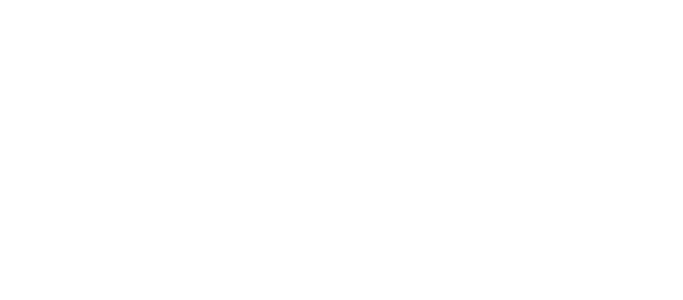
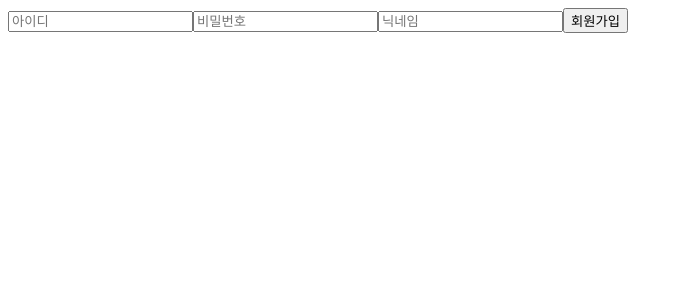
Before and after one commit to Dae-Ban/jwt-board-springboot, a React (Create React App) app in the folder frontend/: page /register in a window 1280 px wide. Before the commit this address had no page. Shown: the top 300 px of the page, without its empty margins (0-683 px from the left). Built offline with nearby package versions, Linux system fonts and the light colour scheme.

Commit message:
회원가입, 로그인 페이지

```diff
--- /dev/null
+++ b/frontend/src/api/auth.ts
@@ -0,0 +1,13 @@
+import axios from 'axios';
+
+const API_BASE_URL = 'http://localhost/auth'; // Spring Boot 백엔드 주소
+
+export const register = async (data: { username: string; password: string; nickname: string }) => {
+  const response = await axios.post(`${API_BASE_URL}/register`, data);
+  return response.data;
+};
+
+export const login = async (data: { username: string; password: string }) => {
+  const response = await axios.post(`${API_BASE_URL}/login`, data);
+  return response.data; // { token: "..." }
+};
--- /dev/null
+++ b/frontend/src/components/LoginForm.tsx
@@ -0,0 +1,31 @@
+import React, { useState } from 'react';
+
+interface Props {
+    onSubmit: (form: { username: string; password: string; }) => void;
+}
+
+const LoginForm = ({ onSubmit }: Props) => {
+    const [form, setForm] = useState({
+        username: '',
+        password: '',
+    });
+
+    const handleChange = (e: React.ChangeEvent<HTMLInputElement>) => {
+        setForm({ ...form, [e.target.name]: e.target.value });
+    };
+
+    const handleSubmit = (e: React.FormEvent) => {
+        e.preventDefault();
+        onSubmit(form);
+    };
+
+    return (
+        <form onSubmit={handleSubmit}>
+            <input name="username" placeholder="아이디" value={form.username} onChange={handleChange} />
+            <input name="password" type="password" placeholder="비밀번호" value={form.password} onChange={handleChange} />
+            <button type="submit">로그인</button>
+        </form>
+    );
+};
+
+export default LoginForm;
--- /dev/null
+++ b/frontend/src/components/RegisterForm.tsx
@@ -0,0 +1,33 @@
+import React, { useState } from 'react';
+
+interface Props {
+    onSubmit: (form: { username: string; password: string; nickname: string }) => void;
+}
+
+const RegisterForm = ({ onSubmit }: Props) => {
+    const [form, setForm] = useState({
+        username: '',
+        password: '',
+        nickname: '',
+    });
+
+    const handleChange = (e: React.ChangeEvent<HTMLInputElement>) => {
+        setForm({ ...form, [e.target.name]: e.target.value });
+    };
+
+    const handleSubmit = (e: React.FormEvent) => {
+        e.preventDefault();
+        onSubmit(form);
+    };
+
+    return (
+        <form onSubmit={handleSubmit}>
+            <input name="username" placeholder="아이디" value={form.username} onChange={handleChange} />
+            <input name="password" type="password" placeholder="비밀번호" value={form.password} onChange={handleChange} />
+            <input name="nickname" placeholder="닉네임" value={form.nickname} onChange={handleChange} />
+            <button type="submit">회원가입</button>
+        </form>
+    );
+};
+
+export default RegisterForm;
--- a/frontend/src/index.tsx
+++ b/frontend/src/index.tsx
@@ -1,6 +1,5 @@
 import React from 'react';
 import ReactDOM from 'react-dom/client';
-import './index.css';
 import App from './App';
 import reportWebVitals from './reportWebVitals';
 
@@ -13,7 +12,4 @@
   </React.StrictMode>
 );
 
-// If you want to start measuring performance in your app, pass a function
-// to log results (for example: reportWebVitals(console.log))
-// or send to an analytics endpoint. Learn more: https://bit.ly/CRA-vitals
 reportWebVitals();
--- /dev/null
+++ b/frontend/src/pages/LoginPage.tsx
@@ -0,0 +1,19 @@
+import React from 'react';
+import LoginForm from '../components/LoginForm';
+import { login } from '../api/auth';
+
+const LoginPage = () => {
+    const handleLogin = async ({ username, password }: any) => {
+        try {
+            const data = await login({ username, password });
+            localStorage.setItem('token', data.token);
+            alert('로그인 성공!');
+        } catch (err: any) {
+            alert(`로그인 실패: ${err.response?.data?.message || '알 수 없는 오류'}`);
+        }
+    };
+
+    return <LoginForm onSubmit={handleLogin} />;
+};
+
+export default LoginPage;
--- /dev/null
+++ b/frontend/src/pages/RegisterPage.tsx
@@ -0,0 +1,18 @@
+import React from 'react';
+import RegisterForm from '../components/RegisterForm';
+import { register } from '../api/auth';
+
+const RegisterPage = () => {
+  const handleRegister = async ({ username, password, nickname }: any) => {
+    try {
+      await register({ username, password, nickname });
+      alert('회원가입 성공!');
+    } catch (e: any) {
+      alert(`회원가입 실패: ${e.response?.data?.message}`);
+    }
+  };
+
+  return <RegisterForm onSubmit={handleRegister} />;
+};
+
+export default RegisterPage;
--- a/frontend/src/routes/AppRoutes.tsx
+++ b/frontend/src/routes/AppRoutes.tsx
@@ -1,12 +1,16 @@
 import { BrowserRouter, Routes, Route } from 'react-router-dom';
 import HomePage from '../pages/HomePage';
 import AboutPage from '../pages/AboutPage';
+import RegisterPage from '../pages/RegisterPage';
+import LoginPage from '../pages/LoginPage';
 
 const AppRoutes = () => (
   <BrowserRouter>
     <Routes>
       <Route path="/" element={<HomePage />} />
       <Route path="/about" element={<AboutPage />} />
+      <Route path="/register" element={<RegisterPage />} />
+      <Route path="/login" element={<LoginPage />} />
     </Routes>
   </BrowserRouter>
 );
--- a/frontend/src/store/index.ts
+++ b/frontend/src/store/index.ts
@@ -3,7 +3,7 @@
 export const store = configureStore({
   reducer: {
 
-  },
+  }
 });
 
 // 타입 추론용
```
